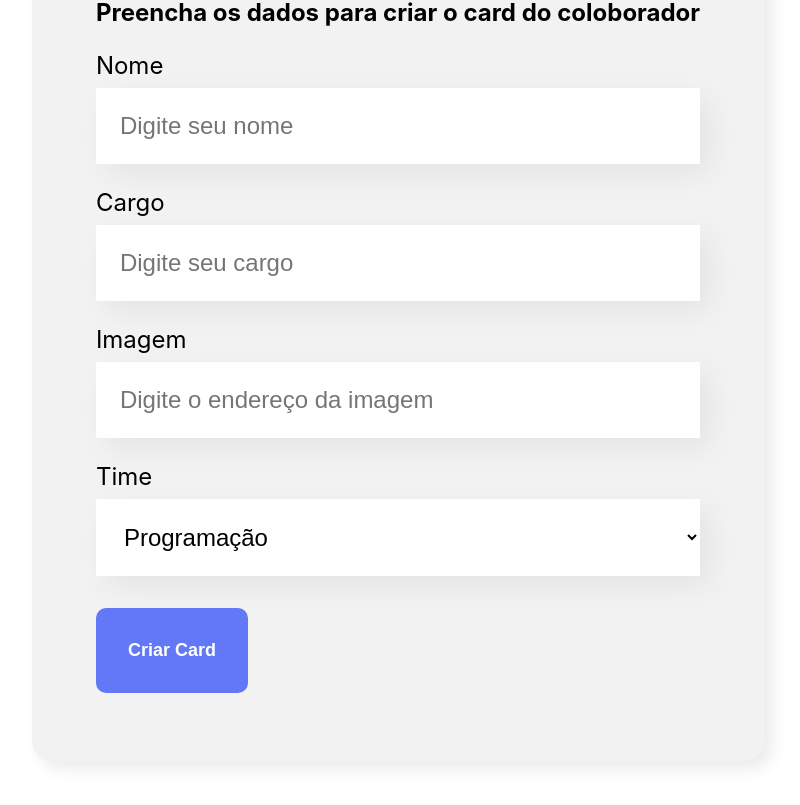
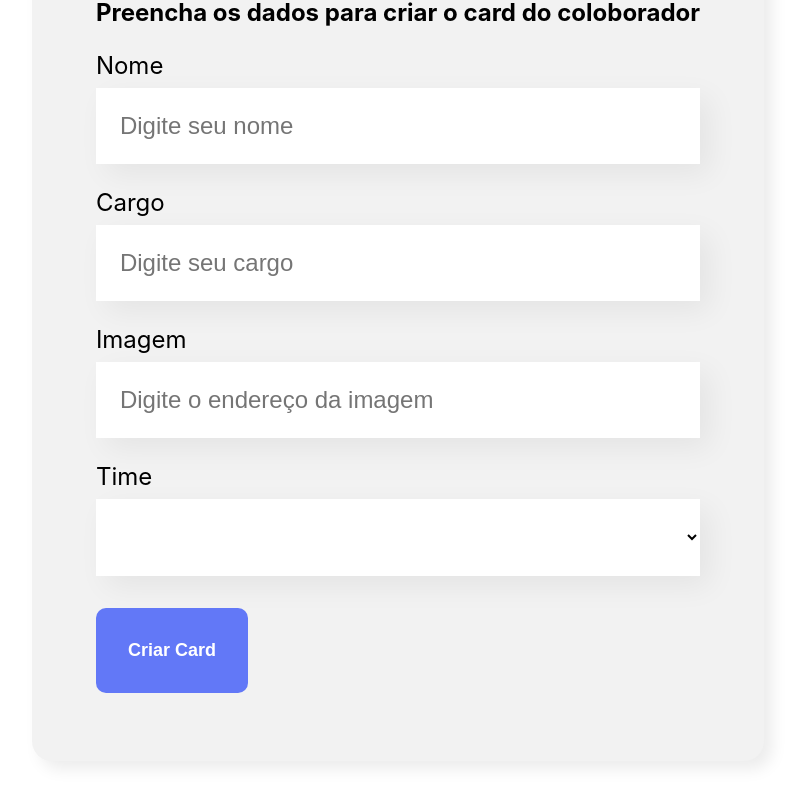
Before and after one commit to jgmd1996/react-desenvolvendo-com-js, a React (Create React App) app in the folder organo/: page / in a window 1280 px wide. Shown: the part 636-1441 px from the top of the page, without its empty margins (242-1042 px from the left). Built offline with nearby package versions, Linux system fonts and the light colour scheme.

Commit message:
Finalizando projeto

```diff
--- a/organo/src/App.js
+++ b/organo/src/App.js
@@ -46,7 +46,6 @@
   const [colaboradores, setColaboradores] = useState([])
 
   const aoNovoColaboradorAdicionado = (colaborador) => {
-    console.log(colaborador)
     setColaboradores([...colaboradores, colaborador])
   }
 
--- a/organo/src/componentes/Colaborador/index.js
+++ b/organo/src/componentes/Colaborador/index.js
@@ -1,13 +1,9 @@
 import './Colaborador.css'
-//http://github.com/jonathancodev.png
-//http://github.com/peas.png
-//http://github.com/Doudement-max.png
-//http://github.com/Lucas Doudement.png
-//Lucas Doudement
-const Colaborador = ({nome,imagem,cargo}) => {
+
+const Colaborador = ({nome,imagem,cargo , corDeFundo}) => {
     return(
         <div className='colaborador'>
-            <div className='cabecalho'>
+            <div className='cabecalho' style={{backgroundColor: corDeFundo}}>
             <img src={imagem} alt={nome}/>
 
             </div>
--- a/organo/src/componentes/ListaSuspensa/index.js
+++ b/organo/src/componentes/ListaSuspensa/index.js
@@ -5,7 +5,8 @@
         return(
             <div className='lista-suspensa'>
                 <label>{props.label}</label>
-                <select onChange={evento => props.aoAlterado(evento.target.value)} required={props.required} value={props.value} >
+                <select onChange={evento => props.aoAlterado(evento.target.value)} required={props.required} value={props.valor} >
+                    <option value=""></option>
                     {props.itens.map(item => {
                         return <option key={item}>{item}</option>
                     })}
--- a/organo/src/componentes/Time/index.js
+++ b/organo/src/componentes/Time/index.js
@@ -8,7 +8,7 @@
         (props.colaboradores.length > 0) ? <section className='time' style={css}>
             <h3 style={{ borderColor: props.corPrimaria }}>{props.nome}</h3>
             <div className='colaboradores'>
-                {props.colaboradores.map( colaborador => <Colaborador nome={colaborador.nome} cargo={colaborador.cargo} imagem={colaborador.imagem}/> )}
+                {props.colaboradores.map( colaborador => <Colaborador corDeFundo={props.corPrimaria} key={colaborador.nome} nome={colaborador.nome} cargo={colaborador.cargo} imagem={colaborador.imagem}/> )}
             </div>
         </section>
         : ''
```
